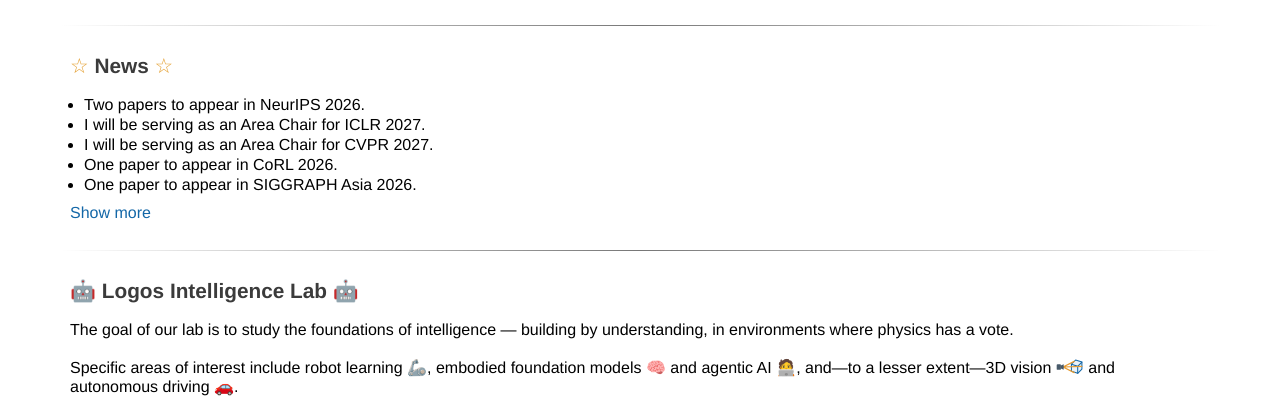
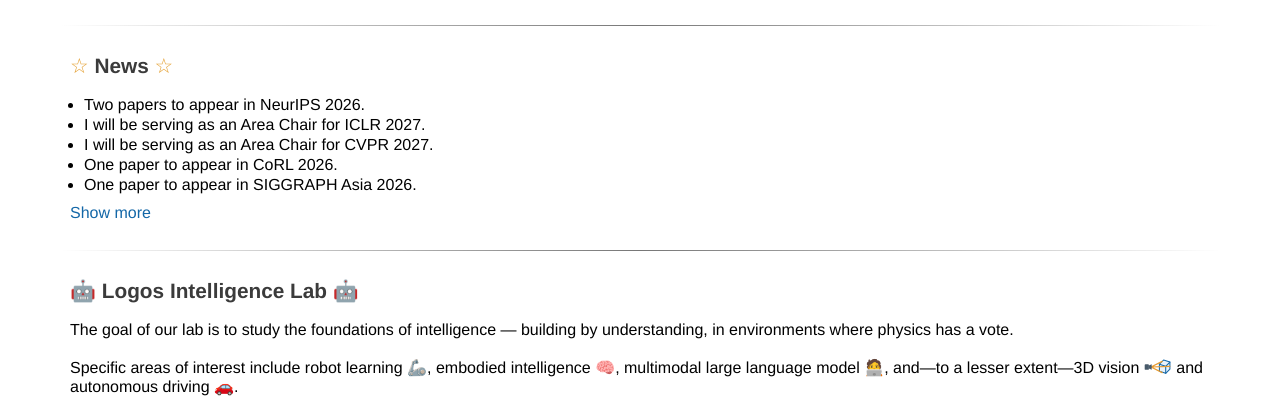
Before and after one commit to lzrobots/lzrobots.github.io, a plain HTML site: page index.html in a window 1280 px wide. Shown: the part 397-800 px from the top of the page. Drawn offline with Linux system fonts and the light colour scheme.

Commit message:
Update index.html

```diff
--- a/index.html
+++ b/index.html
@@ -124,7 +124,7 @@
   <section class="research-group" id="ResearchGroup" aria-labelledby="group-heading">
     <h2 id="group-heading"><span aria-hidden="true">🤖</span> Logos Intelligence Lab <span aria-hidden="true">🤖</span></h2>
     <p>The goal of our lab is to study the foundations of intelligence — building by understanding, in environments where physics has a vote.</p>
-    <p>Specific areas of interest include <span class="interest-topic">robot learning <span aria-hidden="true">🦾</span></span>, embodied foundation <span class="interest-topic">models <span aria-hidden="true">🧠</span></span> and <span class="interest-topic">agentic AI <span aria-hidden="true">🧑‍💻</span></span>, and—to a lesser extent—<span class="interest-topic">3D vision <img class="interest-nerf" src="assets/nerf-rays.svg" alt="" aria-hidden="true" width="28" height="20"></span> and <span class="interest-topic">autonomous driving <span aria-hidden="true">🚗</span></span>.</p>
+    <p>Specific areas of interest include <span class="interest-topic">robot learning <span aria-hidden="true">🦾</span></span>, embodied <span class="interest-topic">intelligence <span aria-hidden="true">🧠</span></span>, <span class="interest-topic">multimodal large language model <span aria-hidden="true">🧑‍💻</span></span>, and—to a lesser extent—<span class="interest-topic">3D vision <img class="interest-nerf" src="assets/nerf-rays.svg" alt="" aria-hidden="true" width="28" height="20"></span> and <span class="interest-topic">autonomous driving <span aria-hidden="true">🚗</span></span>.</p>
     <div class="join-group" aria-labelledby="join-heading">
       <h3 id="join-heading">Interested in joining our lab?</h3>
       <p>If you are highly creative, have top grades/coding skill and interested in joining our lab please do not hesitate to send me your CV and transcripts of grades.<br>
```
